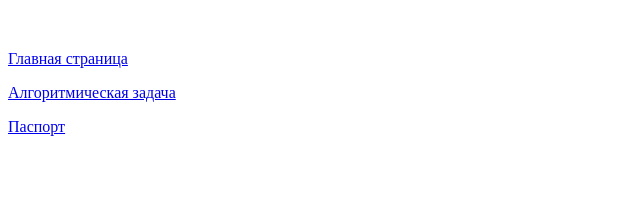
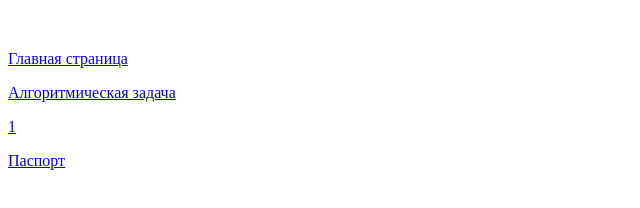
Before and after one commit to mtamtamta/homework, a plain HTML site: page index.html in a window 1280 px wide. Shown: the whole page, without its empty margins (0-640 px from the left). Drawn offline with Linux system fonts and the light colour scheme.

Commit message:
Update index.html

```diff
--- a/index.html
+++ b/index.html
@@ -8,6 +8,7 @@
 <p><img src=""></p>
 <p><a href = "index.html">Главная страница</a></p>
 <p><a href = "index2.html">Алгоритмическая задача</a></p>
+<p><a href = "index3.html">1</a></p>
 <p><a href = "index4.html">Паспорт</a></p>
 
 </body>
```
